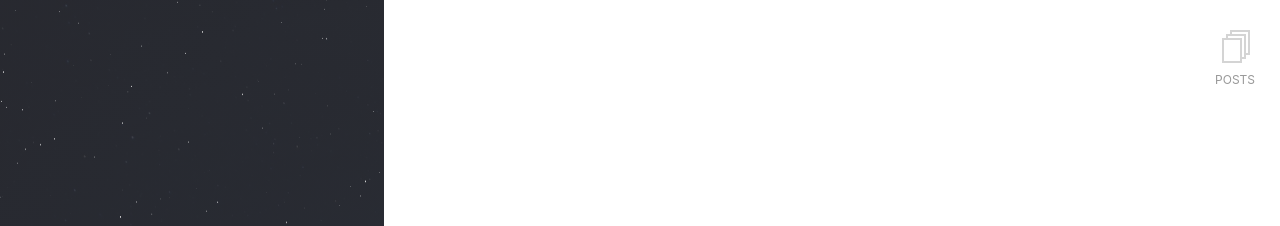
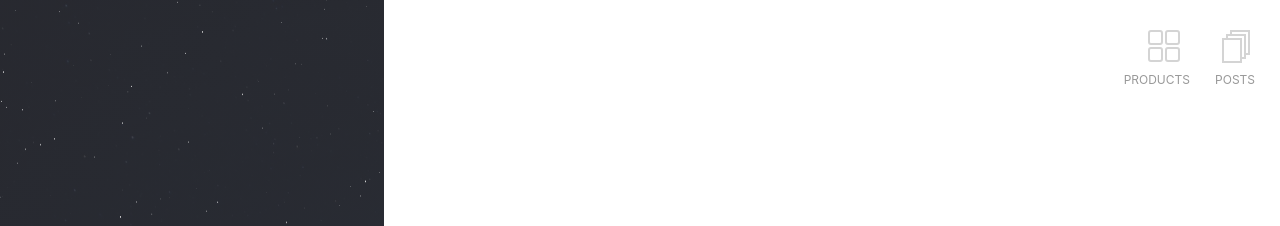
Before and after one commit to commadev/commadev.github.io, a Jekyll site: the page built from index.md, in a window 1280 px wide. Shown: the top 226 px of the page. Built offline with Jekyll 4.4.1, drawn with Linux system fonts in a browser that asks for light colours; our own code applies the rules of GitHub Pages for plain Markdown files.

Commit message:
[layout] product btn add in main-page

```diff
--- a/_layouts/home.html
+++ b/_layouts/home.html
@@ -25,6 +25,10 @@ layout: compress
   <div class="block-right">
     <a href="{{ site.url }}/posts/" title="posts" class="posts-menu-icon"></a>
     <span class="posts-link">POSTS</span>
+    <a title="project" class="projects-menu-icon">
+      <span></span>
+    </a>
+    <span class="projects-link">PRODUCTS</span>
     <div class="content">
       <div class="about-info">
         {{ content }}
--- a/_layouts/post.html
+++ b/_layouts/post.html
@@ -20,6 +20,7 @@ layout: compress
 
     <div class="block-right">
       <a href="{{ site.url }}/posts/" title="posts" class="posts-menu-icon"></a>
+      <span class="posts-link">POSTS</span>
       <div class="inner-post content">
         <div class="date-highlight">{% if page.date %}{{ page.date | date: '%d %b %Y' }}{% else %}&#x2756;{% endif %}</div>
         {% if page.author %}
--- a/assets/css/main.scss
+++ b/assets/css/main.scss
@@ -47,3 +47,11 @@ sitemap: false
 .post-title-section .section-line {
     color: rgba(255,255,255,0.6);
 }
+
+.projects-link {
+    right: 90px;
+}
+
+.projects-menu-icon {
+    right: 100px;
+}
```
